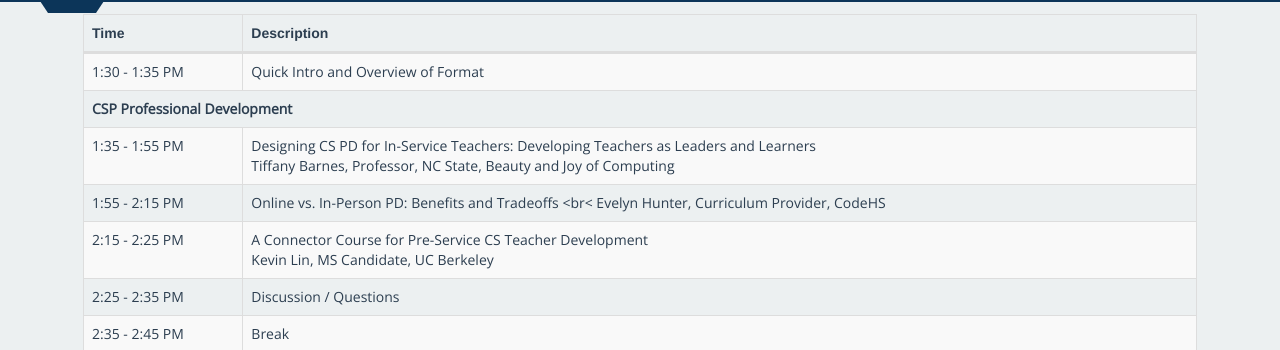
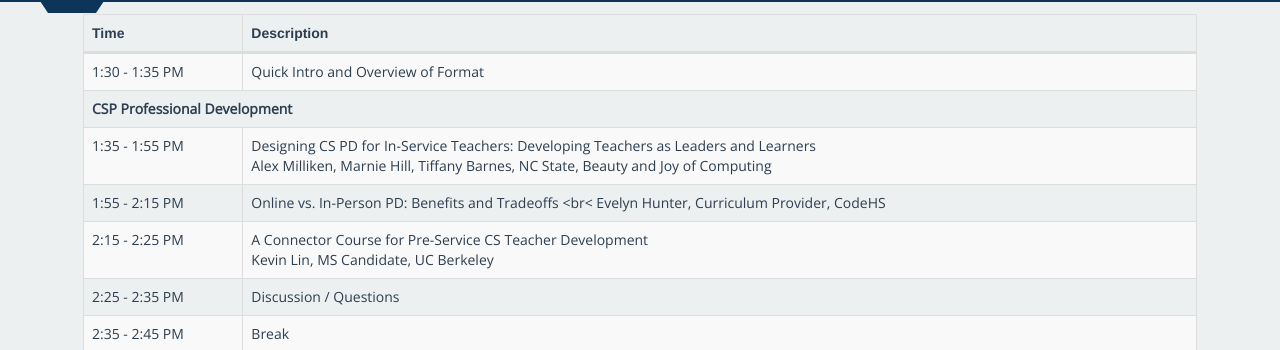
Before and after one commit to beautyjoy/beautyjoy.github.io, a Jekyll site: the page built from sigcse-csp-forum/index.md, in a window 1280 px wide and 900 px high, scrolled down 1335 px. Shown: the part 104-454 px from the top of the window. Built offline with Jekyll 4.4.1, drawn with Linux system fonts in a browser that asks for light colours.

Commit message:
updating tiffany's talk

```diff
--- a/sigcse-csp-forum/index.md
+++ b/sigcse-csp-forum/index.md
@@ -66,7 +66,7 @@ We will update this section after topic submissions close.
   </tr>
   <tr>
     <td>1:35 - 1:55 PM</td>
-    <td>Designing CS PD for In-Service Teachers: Developing Teachers as Leaders and Learners <br> Tiffany Barnes, Professor, NC State, Beauty and Joy of Computing</td>
+    <td>Designing CS PD for In-Service Teachers: Developing Teachers as Leaders and Learners <br> Alex Milliken, Marnie Hill, Tiffany Barnes, NC State, Beauty and Joy of Computing</td>
   </tr>
   <tr>
     <td>1:55 - 2:15 PM</td>
```
